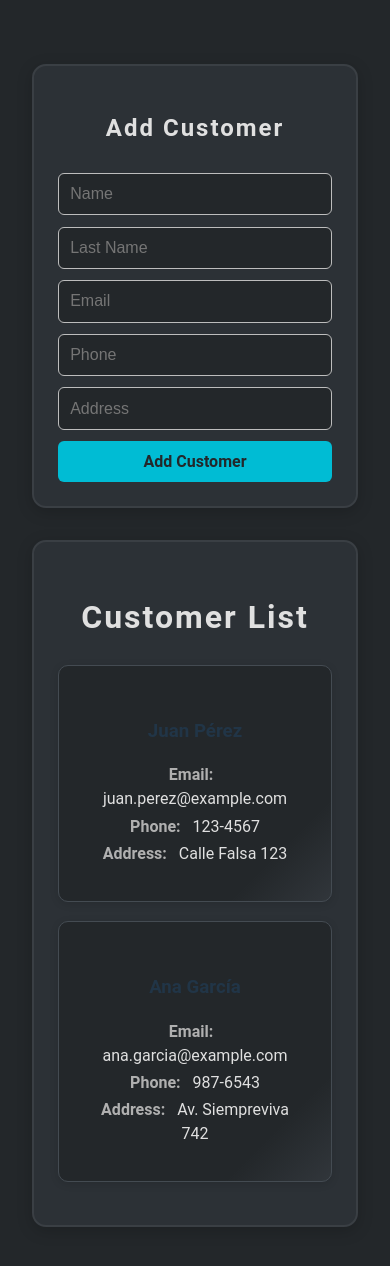
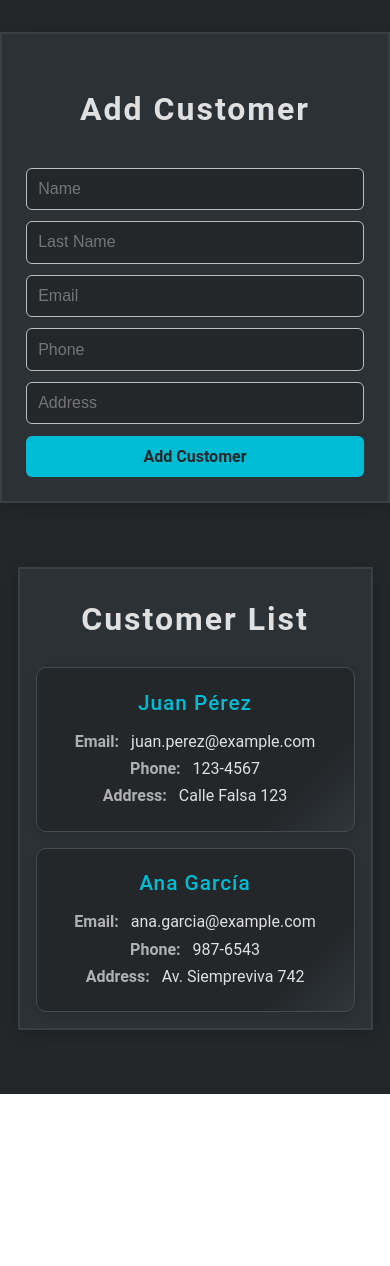
Before and after one commit to FacundoBerthet/customer_management_app, a React (Vite) app in the folder frontend/: page / in a window 390 px wide. Shown: the top 1266 px of the page. After the commit the page ends 1094 px from the top, so only its background shows below. Built offline with nearby package versions, Linux system fonts and the light colour scheme.

Commit message:
enhance styling and structure of customer management components

```diff
--- a/frontend/src/App.css
+++ b/frontend/src/App.css
@@ -1,9 +1,24 @@
+/* --------- BODY & ROOT ----------------------------- */
+body {
+  font-family: 'Roboto', 'Arial', sans-serif;
+  background: #23272a;
+  margin: 0;
+  padding: 0;
+}
+
+#root {
+  width: 100%;
+  margin: 0;
+  text-align: center;
+}
+
+
+/* --------- ADD FORM ----------------------------- */
 .customer-form {
   max-width: 700px;
   margin: 2rem auto;
   padding: 1.5rem;
   background: #2c3136;
-  border-radius: 14px;
   box-shadow: 0 4px 16px rgba(0,0,0,0.18);
   border: 2px solid #3a3f44;
   display: flex;
@@ -14,8 +29,8 @@
 .form-title {
   color: #e0e0e0;
   letter-spacing: 2px;
-  font-size: 1.5rem;
-  margin-bottom: 1rem;
+  font-size: 2rem;
+  margin-bottom: 1.5rem;
   text-align: center;
 }
 
@@ -27,6 +42,7 @@
   color: #e0e0e0;
   font-size: 1rem;
 }
+
 .form-input:focus {
   outline: none;
   border-color: #00bcd4;
@@ -43,29 +59,26 @@
   cursor: pointer;
   transition: background 0.2s;
 }
+
 .form-btn:hover {
   background: #0097a7;
 }
-/* Estilos para Customer Management App */
 
-body {
-  font-family: 'Roboto', 'Arial', sans-serif;
-  background: #23272a;
-  margin: 0;
-  padding: 0;
+
+/* --------- CUSTOMER LIST ----------------------------- */
+.customer-list-container{
+  width: 100%;
 }
 
-.list {
-  max-width: 700px;
-  margin: 2rem auto;
-  padding: 1.5rem;
+.customer-list {
+  width: 90%;
+  margin: 4rem auto;
   background: #2c3136;
-  border-radius: 14px;
   box-shadow: 0 4px 16px rgba(0,0,0,0.18);
   border: 2px solid #3a3f44;
 }
 
-.list-title {
+.customer-list-title {
   color: #e0e0e0;
   letter-spacing: 2px;
   font-size: 2rem;
@@ -73,26 +86,25 @@ body {
   text-align: center;
 }
 
-.list-empty {
+.customer-list-empty {
   color: #b0b0b0;
   text-align: center;
   font-style: italic;
 }
 
-.card {
+
+/* --------- CUSTOMER CARD ----------------------------- */
+.customer-card {
+  margin: 1rem;
   border: 1.5px solid #444b52;
   border-radius: 10px;
   padding: 1.2rem;
-  margin-bottom: 1.2rem;
   background: linear-gradient(135deg, #23272a 80%, #31363b 100%);
   box-shadow: 0 2px 8px rgba(0,0,0,0.12);
   transition: box-shadow 0.2s;
 }
-.card:hover {
-  box-shadow: 0 6px 24px rgba(0,0,0,0.22);
-}
 
-.card-title {
+.customer-card-title {
   margin: 0 0 0.7rem 0;
   color: #00bcd4;
   font-size: 1.3rem;
@@ -100,55 +112,28 @@ body {
   letter-spacing: 1px;
 }
 
-.card-info {
+.customer-card:hover {
+  box-shadow: 0 6px 24px rgba(0,0,0,0.22);
+}
+
+.customer-card-info {
   margin: 0.2rem 0;
   color: #e0e0e0;
   font-size: 1rem;
 }
-.card-info span {
+
+.customer-card-info span {
   color: #b0b0b0;
   font-weight: 600;
   margin-right: 0.5em;
 }
-#root {
-  max-width: 1280px;
-  margin: 0 auto;
-  padding: 2rem;
-  text-align: center;
-}
 
-.logo {
-  height: 6em;
-  padding: 1.5em;
-  will-change: filter;
-  transition: filter 300ms;
-}
-.logo:hover {
-  filter: drop-shadow(0 0 2em #646cffaa);
-}
-.logo.react:hover {
-  filter: drop-shadow(0 0 2em #61dafbaa);
-}
 
-@keyframes logo-spin {
-  from {
-    transform: rotate(0deg);
-  }
-  to {
-    transform: rotate(360deg);
+/* ---------- MEDIA QUERIES ----------------------------- */
+@media (max-width: 900px) {
+  .main-content {
+    flex-direction: column;
+    gap: 1rem;
+    align-items: stretch;
   }
 }
-
-@media (prefers-reduced-motion: no-preference) {
-  a:nth-of-type(2) .logo {
-    animation: logo-spin infinite 20s linear;
-  }
-}
-
-.card {
-  padding: 2em;
-}
-
-.read-the-docs {
-  color: #888;
-}
--- a/frontend/src/App.jsx
+++ b/frontend/src/App.jsx
@@ -2,7 +2,7 @@ import { useState } from 'react'
 import reactLogo from './assets/react.svg'
 import viteLogo from '/vite.svg'
 import './App.css'
-import Saludo from './saludo.jsx'
+
 import CustomerList from './CustomerList.jsx'
 import CustomerForm from './CustomerForm.jsx'
 
@@ -30,9 +30,10 @@ function App() {
 
   return (
     <>
-      <div>
-
+      <div className="add-form-container">
         <CustomerForm onAddCustomer={addCustomer} />
+      </div>
+      <div className="customer-list-container">
         <CustomerList customers={customers} />
       </div>
     </>
--- a/frontend/src/Customer.jsx
+++ b/frontend/src/Customer.jsx
@@ -1,13 +1,12 @@
 //Componente para mostrar la información de un cliente
 
-// Componente para mostrar la información de un cliente con estilo moderno
 function Customer({firstName, lastName, email, phone, address}) {
     return (
-        <div className="card">
-            <h3 className="customer-title">{firstName} {lastName}</h3>
-            <p className="card-info"><span>Email:</span> {email}</p>
-            <p className="card-info"><span>Phone:</span> {phone}</p>
-            <p className="card-info"><span>Address:</span> {address}</p>
+        <div className="customer-card">
+            <h3 className="customer-card-title">{firstName} {lastName}</h3>
+            <p className="customer-card-info"><span>Email:</span> {email}</p>
+            <p className="customer-card-info"><span>Phone:</span> {phone}</p>
+            <p className="customer-card-info"><span>Address:</span> {address}</p>
         </div>
     );
 }
--- a/frontend/src/CustomerList.jsx
+++ b/frontend/src/CustomerList.jsx
@@ -4,10 +4,10 @@ import Customer from "./Customer";
 // Componente para mostrar una lista de clientes con estilo moderno
 function CustomerList({ customers }) {
     return (
-    <div className="list">
-            <h2 className="list-title">Customer List</h2>
+    <div className="customer-list">
+            <h2 className="customer-list-title">Customer List</h2>
             {customers.length === 0 ?
-        (<p className="list-empty">No customers found.</p>)
+        (<p className="customer-list-empty">No customers found.</p>)
                 :
                 (customers.map((c, i) => (<Customer key={i} {...c} />)))}
         </div>
--- a/frontend/src/saludo.jsx
+++ /dev/null
@@ -1,11 +0,0 @@
-function Saludo({nombre}) {
-    // nombre es una prop que recibimos del componente padre
-  return (
-    <div>
-      <h1>Customer Management App, Nice to Meet You {nombre}!</h1>
-      <p>Welcome to the Customer Management App</p>
-    </div>
-  );
-}
-
-export default Saludo;
```
